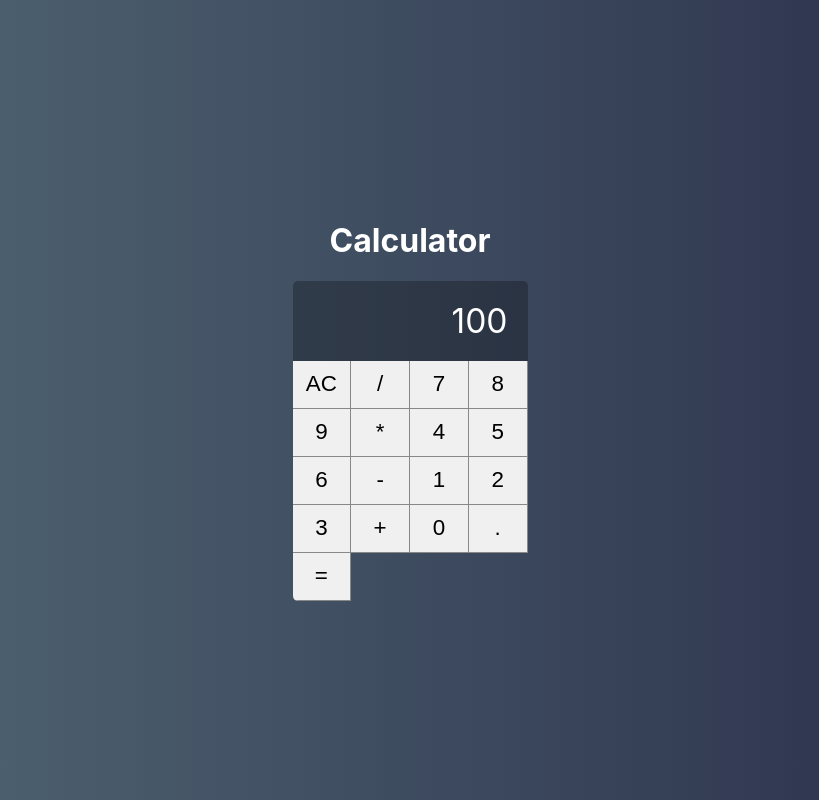
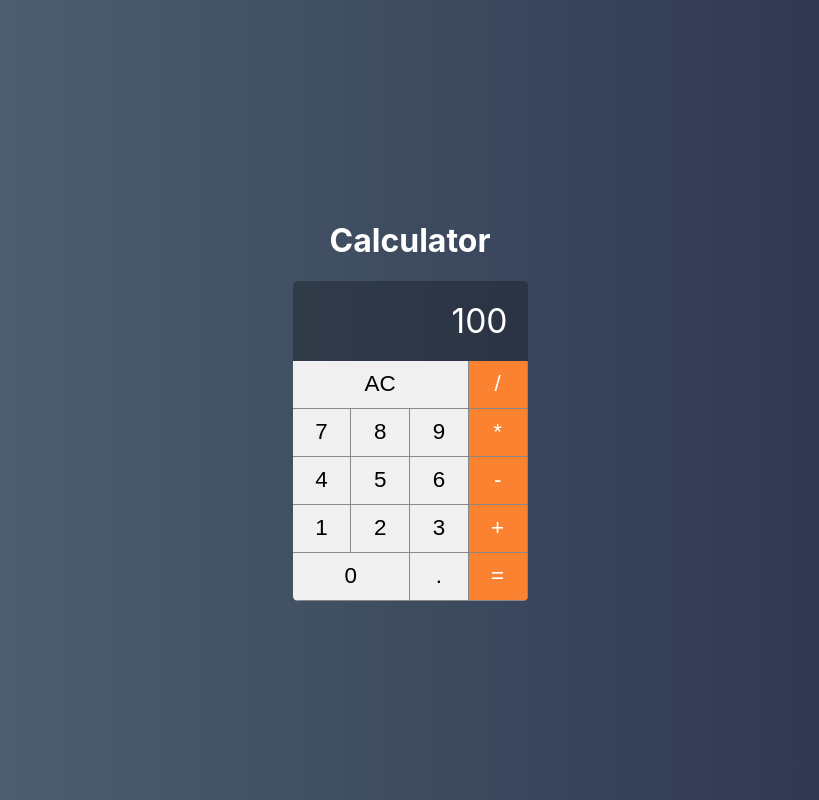
Before and after one commit to higor-silvadev/calculadora, a React (Create React App) app: page / in a window 1280 px wide. Shown: the whole page, without its empty margins (230-1049 px from the left). Built offline with nearby package versions, Linux system fonts and the light colour scheme.

Commit message:
feat: update Button component

```diff
--- a/src/components/Button.css
+++ b/src/components/Button.css
@@ -11,3 +11,24 @@
     border-bottom: var(--border-button);
     outline: none;
 }
+
+.button:active {
+    background-color: #ccc;
+}
+
+.button.double {
+    grid-column: span 2;
+}
+
+.button.triple {
+    grid-column: span 3;
+}
+
+.button.operation {
+    background-color: #fa8231;
+    color: #fff;
+}
+
+.button.operation:active {
+    background-color: #fa8231cc;
+}
--- a/src/components/Button.jsx
+++ b/src/components/Button.jsx
@@ -1,7 +1,17 @@
 import './Button.css'
 
-const Button = ({ label }) => (
-    <button className="button">{label}</button>
-)
+export default function Button({ label, click, operation, double, triple }) {
+    let classes = 'button '
+    classes += operation ? 'operation ' : ''
+    classes += double ? 'double ' : ''
+    classes += triple ? 'triple ' : ''
 
-export default Button
+    return (
+        <button
+            className={classes}
+            onClick={e => click && click(e.target.innerHTML)}
+        >
+            {label}
+        </button>
+    )
+}
--- a/src/main/Calculator.jsx
+++ b/src/main/Calculator.jsx
@@ -5,27 +5,48 @@ import Button from '../components/Button'
 import Display from '../components/Display'
 
 export default class Calculator extends Component {
+
+    constructor(props) {
+        super(props)
+
+        this.clearMemory = this.clearMemory.bind(this)
+        this.setOperation = this.setOperation.bind(this)
+        this.addDigit = this.addDigit.bind(this)
+    }
+
+    clearMemory() {
+        console.log('limpar')
+    }
+
+    setOperation(operation) {
+        console.log(operation)
+    }
+
+    addDigit(n) {
+        console.log(n)
+    }
+
     render() {
         return (
             <div className="calculator">
                 <Display value={100} />
-                <Button label="AC" />
-                <Button label="/" />
-                <Button label="7" />
-                <Button label="8" />
-                <Button label="9" />
-                <Button label="*" />
-                <Button label="4" />
-                <Button label="5" />
-                <Button label="6" />
-                <Button label="-" />
-                <Button label="1" />
-                <Button label="2" />
-                <Button label="3" />
-                <Button label="+" />
-                <Button label="0" />
-                <Button label="." />
-                <Button label="=" />
+                <Button label="AC" click={this.clearMemory} triple />
+                <Button label="/"  click={this.setOperation} operation />
+                <Button label="7"  click={this.addDigit}/>
+                <Button label="8"  click={this.addDigit}/>
+                <Button label="9"  click={this.addDigit}/>
+                <Button label="*"  click={this.setOperation} operation />
+                <Button label="4"  click={this.addDigit}/>
+                <Button label="5"  click={this.addDigit}/>
+                <Button label="6"  click={this.addDigit}/>
+                <Button label="-"  click={this.setOperation} operation />
+                <Button label="1"  click={this.addDigit}/>
+                <Button label="2"  click={this.addDigit}/>
+                <Button label="3"  click={this.addDigit}/>
+                <Button label="+"  click={this.setOperation} operation />
+                <Button label="0"  click={this.addDigit} double/>
+                <Button label="."  click={this.addDigit}/>
+                <Button label="="  click={this.setOperation} operation />
             </div>
         )
     }
```
